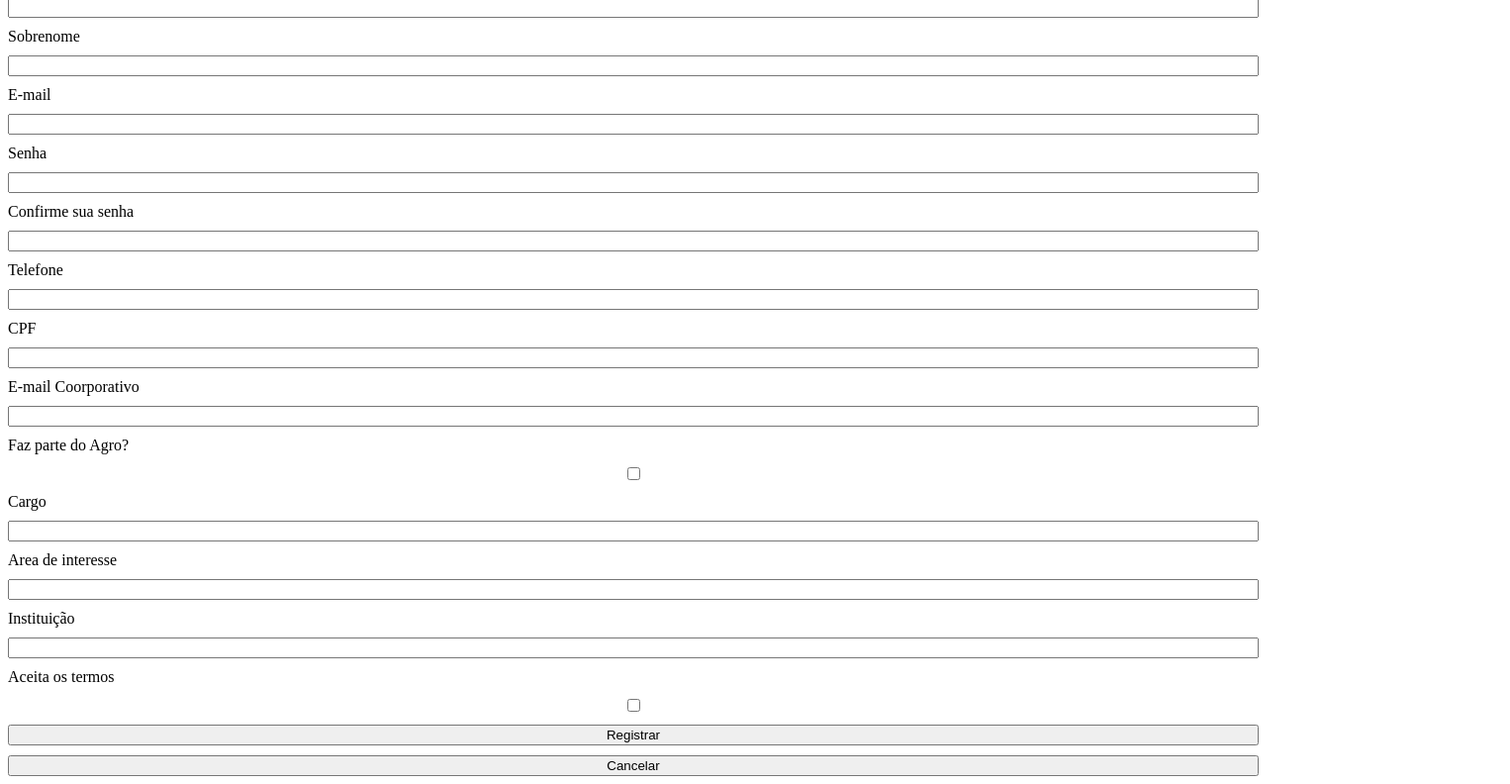
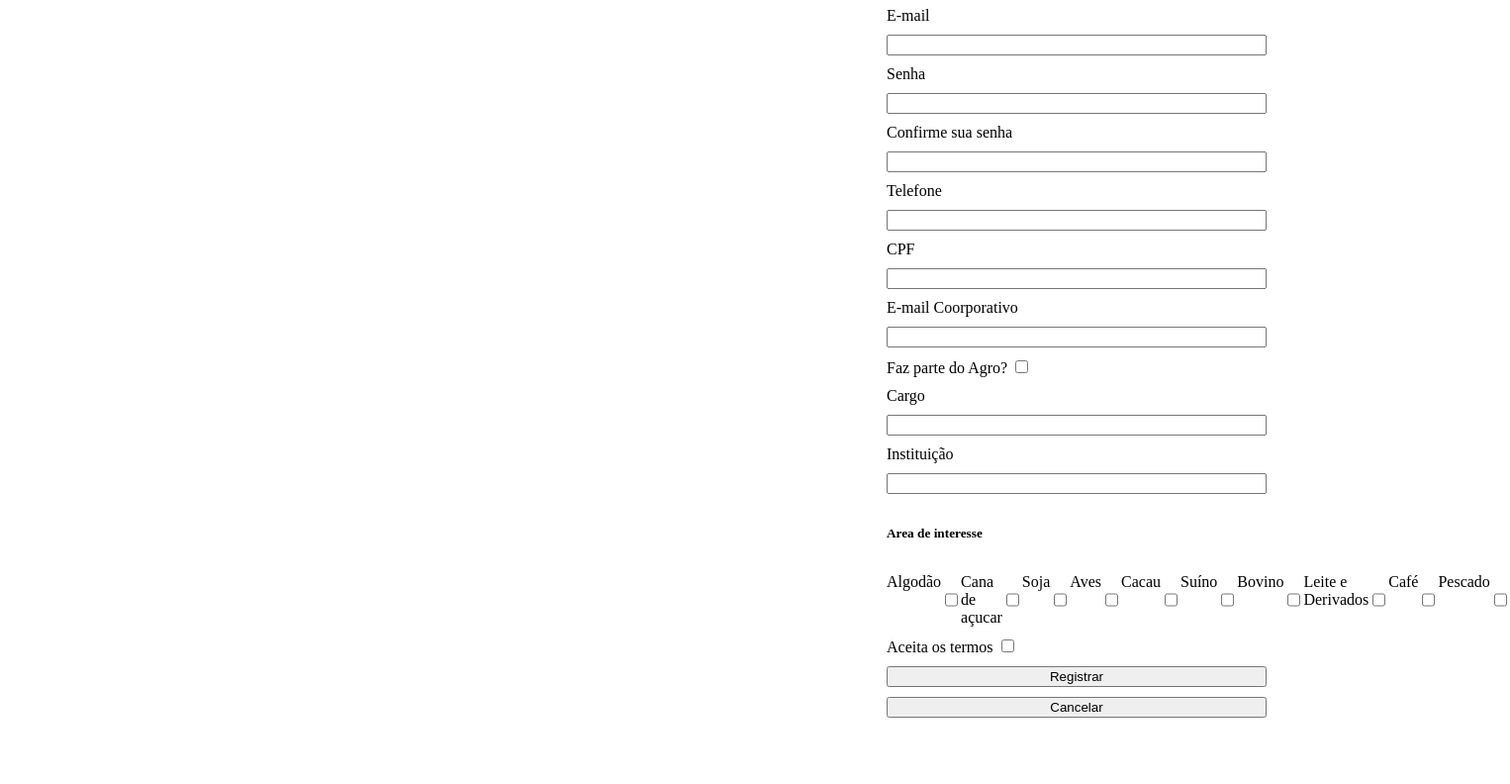
Before and after one commit to The-Public-House/pixestreaming-view, a plain HTML site: page register.html in a window 1280 px wide. Shown: the part 111-903 px from the top of the page at 99% size, 1526 px wide, since content can reach past the window. After the commit the page ends 836 px from the top, so only its background shows below. Drawn offline with Linux system fonts and the light colour scheme.

Commit message:
add areaOfInterest checkbox group

```diff
--- /dev/null
+++ b/register.css
@@ -0,0 +1,24 @@
+html {
+  width: 100vw;
+  height: 100vh;
+}
+
+body {
+  width: 100%;
+  height: 100%;
+  margin: 0px;
+  display: flex;
+  justify-content: flex-end;
+}
+
+.area-of-interest {
+  display: flex;
+}
+
+.card-register {
+  width: 30%;
+}
+
+.checkbox {
+  display: flex;
+}
--- a/register.html
+++ b/register.html
@@ -3,9 +3,11 @@
   <head>
     <title>Brasil Agriland</title>
     <link rel="stylesheet" href="./styles.css">
+    <link rel="stylesheet" href="./register.css">
+
+    <meta charset="UTF-8">
   </head>
   <body>
-
     <script type="module" src="./register.js"></script>
     <h1>Registro</h1>
 
@@ -34,26 +36,82 @@
       <label for="corpEmail">E-mail Coorporativo</label>
       <input id="corpEmail" />
 
-      <label for="partOf">Faz parte do Agro?</label>
-      <input type="checkbox" id="partOf" />
+      <div>
+        <label for="partOf">Faz parte do Agro?</label>
+        <input type="checkbox" id="partOf" />
+      </div>
 
       <label for="role">Cargo</label>
       <input id="role" />
 
-      <label for="areaOfInterest">Area de interesse</label>
-      <input id="areaOfInterest" />
-
       <label for="instituition">Instituição</label>
       <input id="instituition" />
 
-      <label for="acceptTerms">Aceita os termos</label>
-      <input type="checkbox" id="acceptTerms" />
+      <h5>Area de interesse</h5>
+
+      <div class="area-of-interest">
+        <div class="checkbox">
+          <label for="cotton">Algodão</label>
+          <input id="cotton" type="checkbox" />
+        </div>
+
+        <div class="checkbox">
+          <label for="sugarCane">Cana de açucar</label>
+          <input id="sugarCane" type="checkbox" />
+        </div>
+
+        <div class="checkbox">
+          <label for="soy">Soja</label>
+          <input id="soy" type="checkbox" />
+        </div>
+
+        <div class="checkbox">
+          <label for="birds">Aves</label>
+          <input id="birds" type="checkbox" />
+        </div>
+
+        <div class="checkbox">
+          <label for="cocoa">Cacau</label>
+          <input id="cocoa" type="checkbox" />
+        </div>
+
+        <div class="checkbox">
+          <label for="swine">Suíno</label>
+          <input id="swine" type="checkbox" />
+        </div>
+
+        <div class="checkbox">
+          <label for="bovine">Bovino</label>
+          <input id="bovine" type="checkbox" />
+        </div>
+
+        <div class="checkbox">
+          <label for="milk">Leite e Derivados</label>
+          <input id="milk" type="checkbox" />
+        </div>
+
+        <div class="checkbox">
+          <label for="coffee">Café</label>
+          <input id="coffee" type="checkbox" />
+        </div>
+
+        <div class="checkbox">
+          <label for="fish">Pescado</label>
+          <input id="fish" type="checkbox" />
+        </div>
+      </div>
+
+      <div class="accept-terms">
+        <label for="acceptTerms">Aceita os termos</label>
+        <input type="checkbox" id="acceptTerms" />
+      </div>
 
       <button
         id="register-button"
       >
         Registrar
       </button>
+
       <button
         id="cancel-button"
       >
--- a/register.js
+++ b/register.js
@@ -4,7 +4,7 @@ const main = () => {
   document.getElementById("cancel-button").addEventListener("click", () => window.location.replace("index.html"));
 
   document.getElementById("register-button").addEventListener("click", async () => {
-    const data = {
+    let data = {
       name: document.getElementById("name").value,
       lastName: document.getElementById("lastName").value,
       email: document.getElementById("email").value,
@@ -14,12 +14,15 @@ const main = () => {
       corpEmail: document.getElementById("corpEmail").value,
       partOf: document.getElementById("partOf").checked,
       role: document.getElementById("role").value,
-      areaOfInterest: document.getElementById("areaOfInterest").value,
       instituition: document.getElementById("instituition").value,
       acceptTerms: document.getElementById("acceptTerms").checked,
-    }
+    };
 
-    console.log(data);
+    const areaOfInterest = `${document.getElementById("cotton").checked ? `Algodão,` : ""}${document.getElementById("sugarCane").checked ? `Cana de açucar,` : ""}${document.getElementById("soy").checked ? `Soja,` : ""}${document.getElementById("birds").checked ? `Aves,` : ""}${document.getElementById("cocoa").checked ? `Cacau,` : ""}${document.getElementById("swine").checked ? `Suíno,` : ""}${document.getElementById("bovine").checked ? `Bovino,` : ""}${document.getElementById("milk").checked ? `Leite e Derivados,` : ""}${document.getElementById("coffee").checked ? `Café,` : ""}${document.getElementById("fish").checked ? `Pescado,` : ""}`
+
+    const formatAreaOfInterest = areaOfInterest.slice(0, -1);
+
+    data = { ...data, areaOfInterest: formatAreaOfInterest };
 
     try {
       var request = new XMLHttpRequest();
@@ -44,7 +47,6 @@ const main = () => {
     } catch (err) {
       console.log("Ocorreu um erro ao registrar: ", err);
     }
-
   });
 };
 
```
Also changed, not shown: 2 other files.
